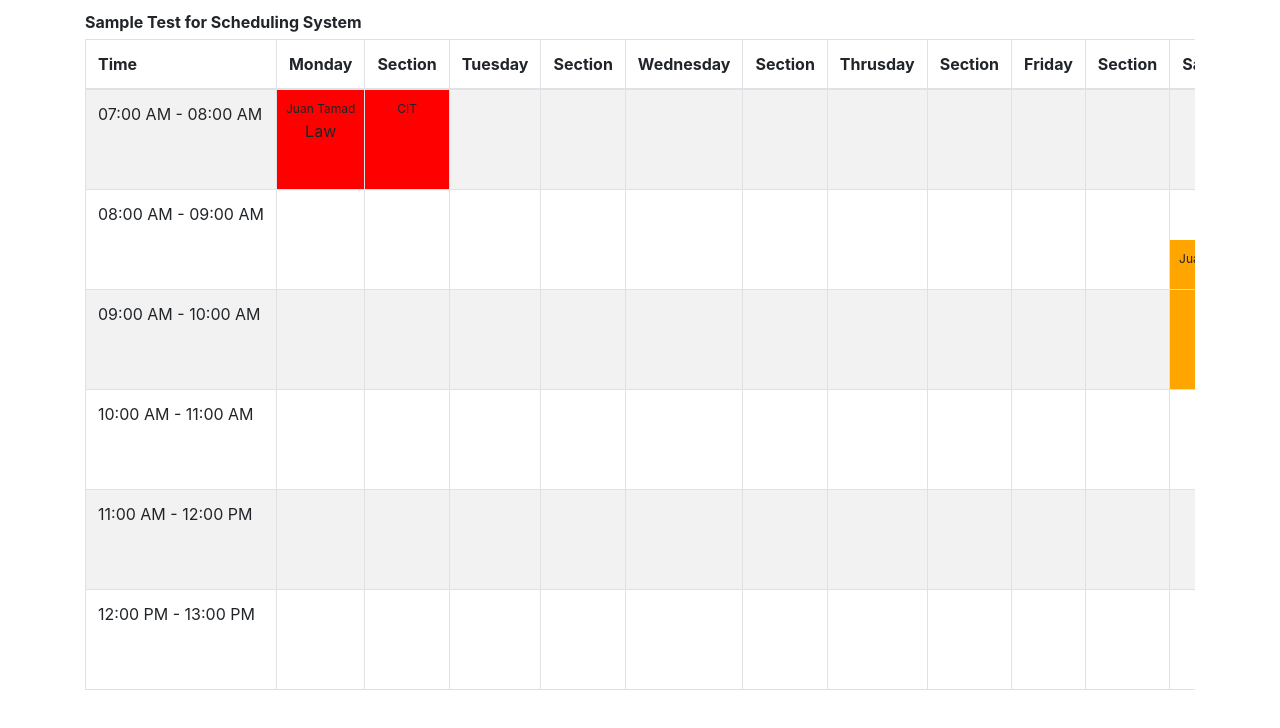
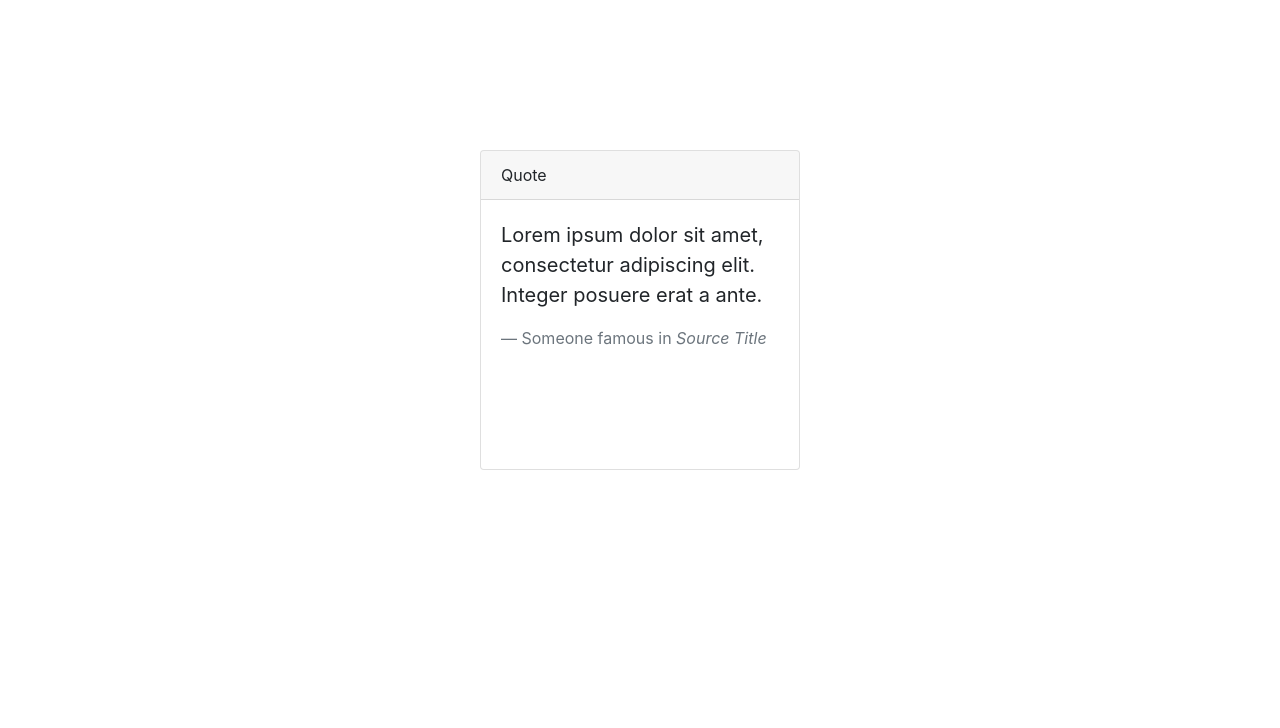
Before and after one commit to darrenatienza/class-scheduling, a React (Create React App) app: page / in a window 1280 px wide. Shown: the top 728 px of the page. Built offline with nearby package versions, Linux system fonts and the light colour scheme.

Commit message:
add login

```diff
--- a/src/App.js
+++ b/src/App.js
@@ -9,7 +9,7 @@ const App = () => {
   return (
     <div className="App container">
       <header>Sample Test for Scheduling System</header>
-      <Table striped bordered hover responsive>
+      <Table bordered hover responsive>
         <thead>
           <tr>
             <th>Time</th>
--- a/src/ClassScheduleItemV3.js
+++ b/src/ClassScheduleItemV3.js
@@ -30,25 +30,36 @@ const ClassScheduleItemV3 = () => {
   const [schedules, setSchedule] = useState([
     {
       id: 1,
-      timeStart: "07:00",
-      timeEnd: "08:00",
+      timeStart: "07:30",
+      timeEnd: "09:00",
       facultyName: "Juan Tamad",
       room: "NB101",
       section: "CIT",
       college: "CIT",
       subject: "Law",
-      dayOfWeek: "Monday",
+      dayOfWeek: "Tuesday",
     },
     {
       id: 2,
-      timeStart: "08:30",
+      timeStart: "07:00",
       timeEnd: "10:00",
       facultyName: "Juan Tamad2",
       room: "NB101",
       section: "BSBA",
       college: "CABEIHM",
       subject: "Law",
-      dayOfWeek: "Saturday",
+      dayOfWeek: "Monday",
+    },
+    {
+      id: 3,
+      timeStart: "09:30",
+      timeEnd: "10:30",
+      facultyName: "Juan Tamad3",
+      room: "NB101",
+      section: "CIT",
+      college: "CIT",
+      subject: "Law",
+      dayOfWeek: "Tuesday",
     },
   ]);
 
@@ -91,38 +102,93 @@ const ClassScheduleItemV3 = () => {
         return "100%";
     }
   };
-  const mstyle = (college, timeSequence) => {
-    const mPadding = "5px";
+  const mstyle = (college, timeSequence, cellItemCount, isSection) => {
+    const mPadding = "0px";
     const half = "50%";
+
     switch (timeSequence) {
       case "10":
         return {
-          backgroundColor: bgColor(college),
+          backgroundColor: !isSection ? bgColor(college) : "",
           padding: mPadding,
           height: half,
+          lineHeight: "15px",
         };
       case "01":
-        return {
-          backgroundColor: bgColor(college),
+        console.log(cellItemCount);
+        let style = {};
+        if (cellItemCount > 1) {
+          style = {
+            backgroundColor: !isSection ? bgColor(college) : "",
+            lineHeight: "15px",
             padding: mPadding,
             height: half,
             position: "relative",
-          top: "50px",
+            top: "0px",
           };
+        } else {
+          style = {
+            backgroundColor: !isSection ? bgColor(college) : "",
+            lineHeight: "15px",
+            padding: mPadding,
+            height: half,
+            position: "relative",
+            top: "37.5px",
+          };
+        }
+        return style;
+
       default:
         return {
-          backgroundColor: bgColor(college),
+          backgroundColor: !isSection ? bgColor(college) : "",
           padding: mPadding,
-          height: "100%",
+          lineHeight: "15px",
+          height: "101%",
+          position: "relative",
         };
     }
-    return {
-      backgroundColor: bgColor(college),
-      padding: "5px",
-      height: height(timeSequence),
-      position: "relative",
-      top: "50px",
   };
+
+  const createTimeSequence = (
+    scheduleTimeArr = [],
+    timeStart,
+    timeEnd,
+    facultyName = ""
+  ) => {
+    let timeSequence = "";
+    scheduleTimeArr.forEach((time) => {
+      // time to evaluate
+      const evalTime = moment(time, f);
+
+      if (evalTime.isSame(timeStart) || evalTime.isSame(timeEnd)) {
+        // evaluated time if the same
+        timeSequence = timeSequence + "1";
+        console.log(
+          evalTime.format(f) +
+            " is same of " +
+            timeStart.format(f) +
+            " or " +
+            timeEnd.format(f) +
+            " of " +
+            facultyName +
+            " schedule"
+        );
+      } else if (evalTime.isBetween(timeStart, timeEnd)) {
+        // evaluated time in between
+        timeSequence = timeSequence + "0";
+        console.log(
+          evalTime.format(f) +
+            " is between of " +
+            timeStart.format(f) +
+            " or " +
+            timeEnd.format(f) +
+            facultyName +
+            " schedule"
+        );
+      }
+    });
+    console.log(timeSequence);
+    return timeSequence;
   };
   useEffect(() => {}, []);
   // component render view
@@ -141,8 +207,8 @@ const ClassScheduleItemV3 = () => {
         const trTimeEnd = moment(timeEnd, f);
 
         return (
-          <tr key={trID} style={{ height: "100px" }}>
-            <td className="fit">
+          <tr key={trID}>
+            <td className="fit col-header">
               {trTimeStart.format(fA)} - {trTimeEnd.format(fA)}
             </td>
 
@@ -173,13 +239,7 @@ const ClassScheduleItemV3 = () => {
                    */}
 
                   {/** Faculty Name and Subjects */}
-                  <td
-                    style={{
-                      padding: 0,
-                      textAlign: "center",
-                      height: "100px",
-                    }}
-                  >
+                  <td>
                     {scheduleList.length > 0 ? (
                       scheduleList.map(
                         ({
@@ -194,6 +254,7 @@ const ClassScheduleItemV3 = () => {
                           // concat code for identifying time structure
                           let timeSequence = "";
                           let found = false;
+                          const scheduleCount = scheduleList.length;
                           const scheduleTimeArr = createTimeArr(
                             timeStart,
                             timeEnd
@@ -207,55 +268,37 @@ const ClassScheduleItemV3 = () => {
                           if (!found) {
                             idStores.push(id);
                           }
-                          scheduleTimeArr.forEach((time) => {
-                            // time to evaluate
-                            const evalTime = moment(time, f);
-
-                            if (
-                              evalTime.isSame(trTimeStart) ||
-                              evalTime.isSame(trTimeEnd)
-                            ) {
-                              // evaluated time if the same
-                              timeSequence = timeSequence + "1";
-                              console.log(
-                                evalTime.format(f) +
-                                  " is same of " +
-                                  trTimeStart.format(f) +
-                                  " or " +
-                                  trTimeEnd.format(f) +
-                                  " of " +
-                                  facultyName +
-                                  " schedule"
+                          timeSequence = createTimeSequence(
+                            scheduleTimeArr,
+                            trTimeStart,
+                            trTimeEnd,
+                            facultyName
                           );
-                            } else if (
-                              evalTime.isBetween(trTimeStart, trTimeEnd)
-                            ) {
-                              // evaluated time in between
-                              timeSequence = timeSequence + "0";
-                              console.log(
-                                evalTime.format(f) +
-                                  " is between of " +
-                                  trTimeStart.format(f) +
-                                  " or " +
-                                  trTimeEnd.format(f) +
-                                  facultyName +
-                                  " schedule"
-                              );
-                            }
-                          });
-                          console.log(timeSequence);
                           return (
                             <React.Fragment key={id}>
-                              <div style={mstyle(college, timeSequence)}>
+                              <div
+                                style={mstyle(
+                                  college,
+                                  timeSequence,
+                                  scheduleCount,
+                                  false
+                                )}
+                              >
                                 {!found ? (
-                                  <span style={{ fontSize: "12px" }}>
-                                    {facultyName}
+                                  <>
+                                    <span
+                                      style={{
+                                        fontSize: "12px",
+                                        margin: "0px",
+                                      }}
+                                    >
+                                      {facultyName} {subject}
                                     </span>
+                                  </>
                                 ) : (
                                   <span style={{ fontSize: "12px" }}>-DO-</span>
                                 )}
                                 <br />
-                                {!found ? subject : ""}
                               </div>
                             </React.Fragment>
                           );
@@ -269,13 +312,7 @@ const ClassScheduleItemV3 = () => {
                   </td>
 
                   {/** Section */}
-                  <td
-                    style={{
-                      padding: 0,
-                      textAlign: "center",
-                      height: "100px",
-                    }}
-                  >
+                  <td>
                     {scheduleList.length > 0 ? (
                       scheduleList.map(
                         ({
@@ -289,27 +326,45 @@ const ClassScheduleItemV3 = () => {
                         }) => {
                           // concat code for identifying time structure
                           let timeSequence = "";
-                          let found2 = false;
+                          let foundSection = false;
+                          const scheduleCount = scheduleList.length;
+                          const scheduleTimeArr = createTimeArr(
+                            timeStart,
+                            timeEnd
+                          );
 
                           const fsectionStores = sectionStores.filter(
-                            (_section) => _section === section
+                            (_section) => _section === id + "" + section
                           );
                           //check for stored ids
-                          found2 = fsectionStores.length > 0 ? true : false;
-                          console.log(fsectionStores);
-                          if (!found2) {
-                            sectionStores.push(section);
+                          foundSection =
+                            fsectionStores.length > 0 ? true : false;
+
+                          if (!foundSection) {
+                            sectionStores.push(id + "" + section);
                           }
-
+                          timeSequence = createTimeSequence(
+                            scheduleTimeArr,
+                            trTimeStart,
+                            trTimeEnd,
+                            facultyName
+                          );
                           return (
                             <React.Fragment key={id}>
-                              <div style={mstyle(college, timeSequence)}>
-                                {!found2 ? (
+                              <div
+                                style={mstyle(
+                                  college,
+                                  timeSequence,
+                                  scheduleCount,
+                                  true
+                                )}
+                              >
+                                {!foundSection ? (
                                   <span style={{ fontSize: "12px" }}>
                                     {section}
                                   </span>
                                 ) : (
-                                  <span style={{ fontSize: "12px" }}></span>
+                                  ""
                                 )}
                               </div>
                             </React.Fragment>
--- a/src/index.js
+++ b/src/index.js
@@ -1,14 +1,15 @@
-import React from 'react';
-import ReactDOM from 'react-dom';
-import './index.css';
-import App from './App';
-import * as serviceWorker from './serviceWorker';
+import React from "react";
+import ReactDOM from "react-dom";
+import "./index.css";
+import App from "./App";
+import Login from "./login";
+import * as serviceWorker from "./serviceWorker";
 
 ReactDOM.render(
   <React.StrictMode>
-    <App />
+    <Login />
   </React.StrictMode>,
-  document.getElementById('root')
+  document.getElementById("root")
 );
 
 // If you want your app to work offline and load faster, you can change
--- /dev/null
+++ b/src/login/index.css
@@ -0,0 +1,3 @@
+.card {
+    margin: 150px auto;
+}
--- /dev/null
+++ b/src/login/index.js
@@ -0,0 +1,24 @@
+import React from "react";
+import { Card } from "react-bootstrap";
+import "./index.css";
+const Index = () => {
+  return (
+    <Card style={{ width: "20rem", height: "20rem" }}>
+      <Card.Header>Quote</Card.Header>
+      <Card.Body>
+        <blockquote className="blockquote mb-0">
+          <p>
+            {" "}
+            Lorem ipsum dolor sit amet, consectetur adipiscing elit. Integer
+            posuere erat a ante.{" "}
+          </p>
+          <footer className="blockquote-footer">
+            Someone famous in <cite title="Source Title">Source Title</cite>
+          </footer>
+        </blockquote>
+      </Card.Body>
+    </Card>
+  );
+};
+
+export default Index;
```
Also changed, not shown: src/App.css (+16 -0 lines). Lines whose indentation alone changed are shown as unchanged.
